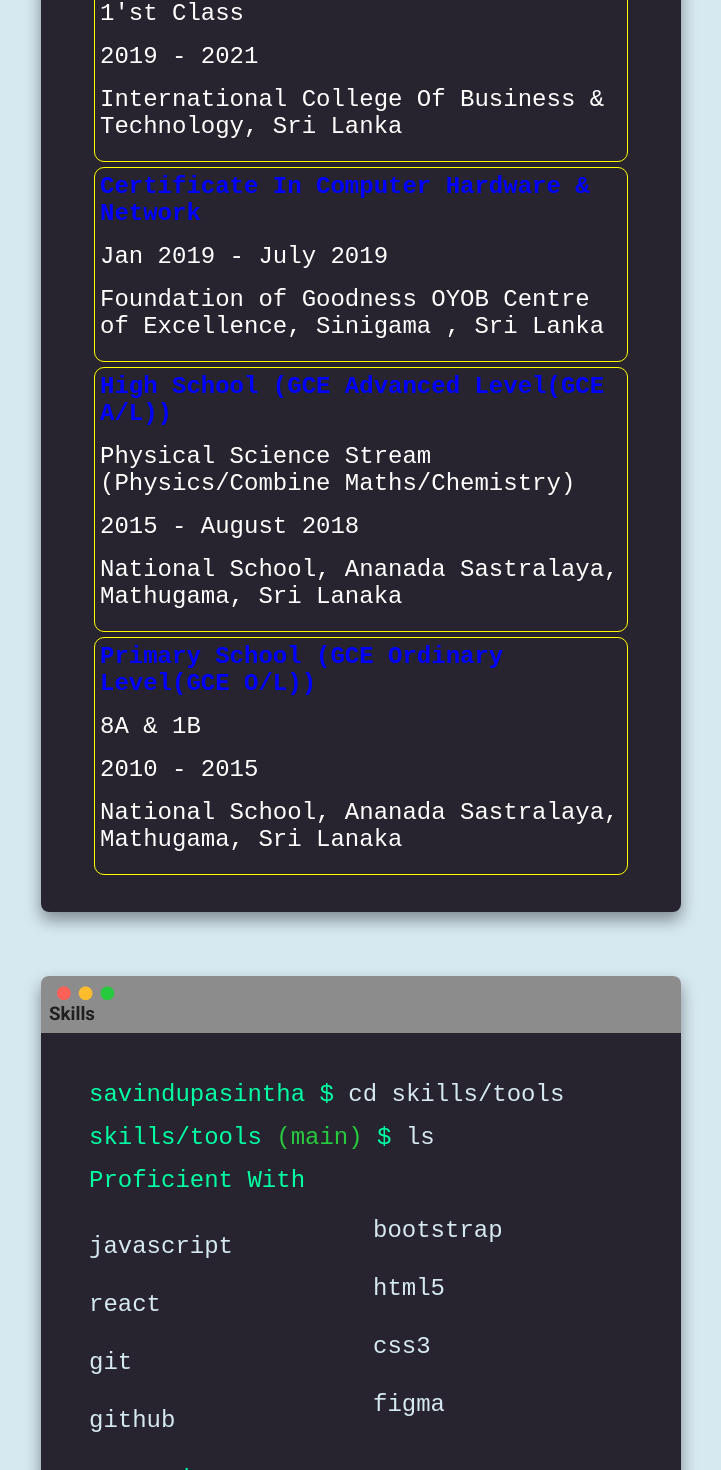
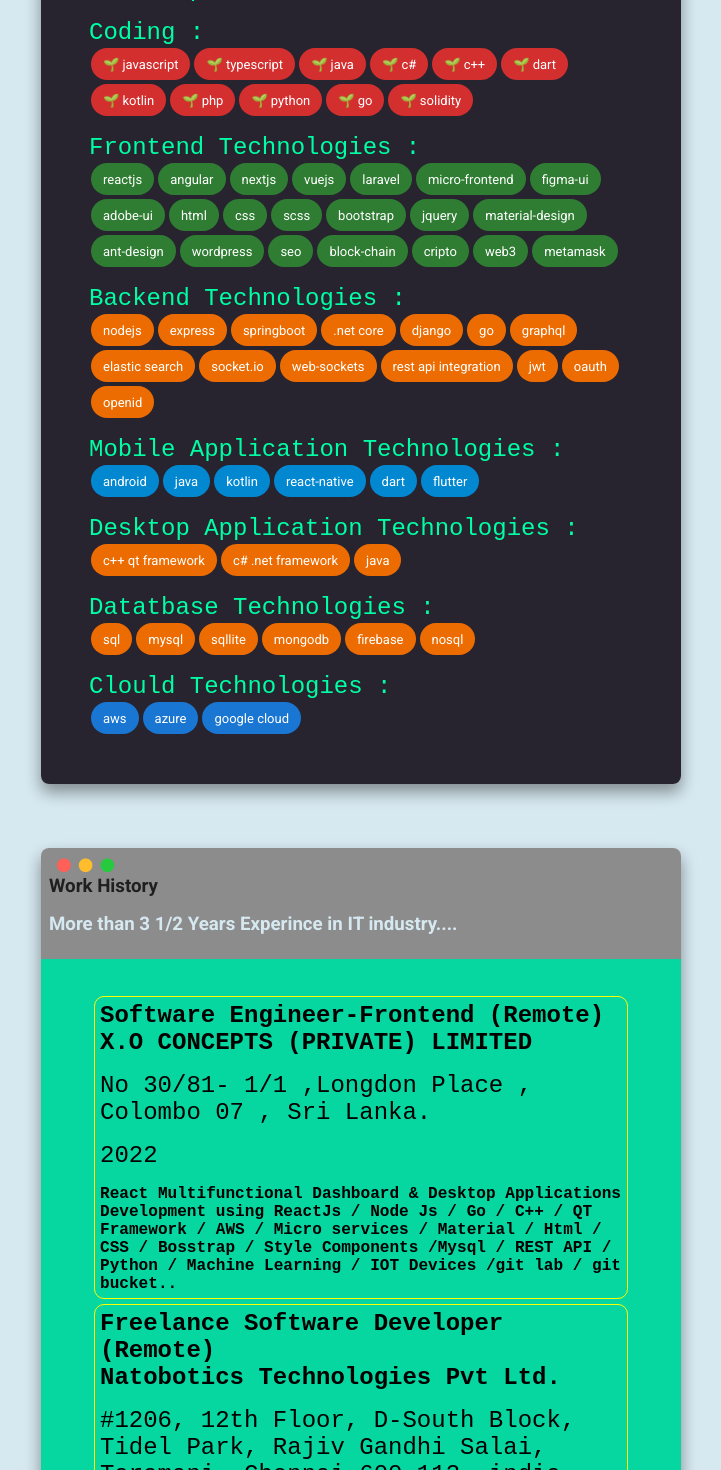
Before and after one commit to savindu-pasintha/new-portfolio, a React (Create React App) app: page /about in a window 1280 px wide. Shown: the part 940-2410 px from the top of the page, without its empty margins (279-1000 px from the left). Built offline with nearby package versions, Linux system fonts and the light colour scheme; the HTML template or start-up script is replaced by a standard one.

Commit message:
by savindu

```diff
--- a/src/components/about/About.js
+++ b/src/components/about/About.js
@@ -3,11 +3,12 @@
 import Terminal from './Terminal'
 import { Box } from '@mui/material'
 import { info } from '../../info/Info'
-
+import Chip from '@mui/material/Chip'
 export default function About() {
+  const chipsColors = ['primary', 'error', 'info', 'success', 'warning']
   const firstName = info.firstName.toLowerCase()
 
-  function educationText() {
+  function educationText({ textColor, h4 }) {
     return (
       <div style={{ color: 'white' }}>
         {info?.education.map((item) => {
@@ -21,18 +22,41 @@
                 padding: '5px',
               }}
             >
-              <h4 style={{ color: 'blue' }}>{item?.what}</h4>
-              <p style={{ color: 'white' }}>{item?.grade}</p>
-              <p style={{ color: 'white' }}>{item?.time}</p>
-
-              <p style={{ color: 'white' }}>{item?.where}</p>
+              <h4 style={{ color: h4 ? h4 : 'blue' }}>{item?.what}</h4>
+              <p style={{ color: textColor }}>{item?.grade}</p>
+              <p style={{ color: textColor }}>{item?.time}</p>
+              <p style={{ color: textColor }}>{item?.where}</p>
             </div>
           )
         })}
       </div>
     )
   }
-
+  function workHistoryText({ textColor, h4 }) {
+    return (
+      <div style={{ color: 'white' }}>
+        {info?.workHistory.map((item) => {
+          return (
+            <div
+              style={{
+                color: 'white',
+                border: '1px solid yellow',
+                borderRadius: '10px',
+                margin: '5px',
+                padding: '5px',
+              }}
+            >
+              <h4 style={{ color: h4 ? h4 : 'blue' }}>{item?.role}</h4>
+              <h4 style={{ color: textColor }}>{item?.company}</h4>
+              <p style={{ color: textColor }}>{item?.location}</p>
+              <p style={{ color: textColor }}>{item?.time}</p>
+              <h6 style={{ color: textColor }}>{item?.summery}</h6>
+            </div>
+          )
+        })}
+      </div>
+    )
+  }
   function aboutMeText() {
     return (
       <>
@@ -41,11 +65,11 @@
             {firstName}
             {info.lastName.toLowerCase()} $
           </span>{' '}
-          cat about{firstName}{' '}
+          sudo {firstName}{' '}
         </p>
         <p>
           <span style={{ color: info.baseColor }}>
-            about{firstName} <span className={Style.green}>(main)</span> ${' '}
+            about <span className={Style.green}>(main)</span> ${' '}
           </span>
           {info.bio}
         </p>
@@ -53,6 +77,27 @@
     )
   }
 
+  const SetOFSkill = ({ data, color }) => {
+    return (
+      //<Stack direction="row" sx={{ width: '50%' }} spacing={1} s>
+      <Box sx={{ width: 1 }}>
+        {data.map((item, index) => {
+          if (item != '' && item != null)
+            return (
+              <Chip
+                sx={{ margin: '2px' }}
+                key={index}
+                label={item.toLowerCase()}
+                color={color}
+                //variant="outlined"
+                onClick={() => {}}
+              />
+            )
+        })}
+      </Box>
+      //</Stack>
+    )
+  }
   function skillsText() {
     return (
       <>
@@ -64,6 +109,40 @@
           cd skills/tools
         </p>
         <p>
+          <span style={{ color: info.baseColor }}>Coding :</span>
+          <SetOFSkill data={info?.skills?.coding} color="error" />
+        </p>
+        <p>
+          <span style={{ color: info.baseColor }}>Frontend Technologies :</span>
+          <SetOFSkill data={info?.skills?.frontend} color="success" />
+        </p>
+        <p>
+          <span style={{ color: info.baseColor }}>Backend Technologies :</span>
+          <SetOFSkill data={info?.skills?.backend} color="warning" />
+        </p>
+        <p>
+          <span style={{ color: info.baseColor }}>
+            Mobile Application Technologies :
+          </span>
+          <SetOFSkill data={info?.skills?.mobile} color="info" />
+        </p>
+        <p>
+          <span style={{ color: info.baseColor }}>
+            Desktop Application Technologies :
+          </span>
+          <SetOFSkill data={info?.skills?.desktop} color="warning" />
+        </p>
+        <p>
+          <span style={{ color: info.baseColor }}>
+            Datatbase Technologies :
+          </span>
+          <SetOFSkill data={info?.skills?.database} color="warning" />
+        </p>
+        <p>
+          <span style={{ color: info.baseColor }}>Clould Technologies :</span>
+          <SetOFSkill data={info?.skills?.cloud} color="primary" />
+        </p>
+        {/*<p>
           <span style={{ color: info.baseColor }}>
             skills/tools <span className={Style.green}>(main)</span> $
           </span>{' '}
@@ -80,7 +159,8 @@
           {info.skills.exposedTo.map((skill, index) => (
             <li key={index}>{skill}</li>
           ))}
-        </ul>
+          </ul>
+          */}
       </>
     )
   }
@@ -123,8 +203,23 @@
       mt={'3rem'}
     >
       <Terminal title="About" text={aboutMeText()} />
-      <Terminal title="Education" text={educationText()} />
-      <Terminal title="Skills" text={skillsText()} />
+      <Terminal
+        title="Skills"
+        text={skillsText()}
+        subTitle="Why You Hire Me ... "
+      />
+
+      <Terminal
+        title="Work History"
+        text={workHistoryText({ textColor: 'black', h4: 'black' })}
+        backgroundColor="#06d6a0"
+        subTitle="More than 3 1/2 Years Experince in IT industry...."
+      />
+      <Terminal
+        title="Education"
+        text={educationText({ textColor: 'black', h4: 'black' })}
+        backgroundColor="#BD93BD"
+      />
       <Terminal text={miscText()} />
     </Box>
   )
--- a/src/components/about/Terminal.js
+++ b/src/components/about/Terminal.js
@@ -25,13 +25,20 @@
         <i className={classNames(iconClass, Style.red)} />
         <i className={classNames(iconClass, Style.amber)} />
         <i className={classNames(iconClass, Style.green)} />
-        <h3>{title}</h3>
+        <h3>
+          {title}
+          <p>{props?.subTitle ? props?.subTitle : ''}</p>
+        </h3>
       </Box>
       <Box
         py={{ xs: '1rem', md: '2rem' }}
         px={{ xs: '2rem', md: '3rem' }}
         borderRadius={'0 0 0.5rem 0.5rem'}
-        sx={{ backgroundColor: '#27242f' }}
+        sx={{
+          backgroundColor: props?.backgroundColor
+            ? props?.backgroundColor
+            : '#27242f',
+        }}
         fontSize={'1.5rem'}
         fontFamily={'Courier New, Courier, monospace'}
       >
--- a/src/components/home/Home.js
+++ b/src/components/home/Home.js
@@ -47,7 +47,7 @@
           </span>
           <span className={Style.hand}>🤚</span>
         </h1>
-        <h2>I'm {info?.position}.</h2>
+        <h2>{info?.position}</h2>
         <Box component={'ul'} p={'0.8rem'}>
           {info?.miniBio.map((bio, index) => (
             <EmojiBullet key={index} emoji={bio?.emoji} text={bio?.text} />
--- a/src/info/Info.js
+++ b/src/info/Info.js
@@ -27,8 +27,8 @@
 export const info = {
   firstName: 'Savindu',
   lastName: 'Pasintha',
-  initials: 'React+Js+Java+C# ..', // the example uses first and last, but feel free to use three or more if you like.
-  position: 'a Software Developer',
+  initials: '', //'React+Js+Java+C# ..', // the example uses first and last, but feel free to use three or more if you like.
+  position: 'Software Developer',
   selfPortrait: self1, // don't change this unless you want to name your self-portrait in the "img" folder something else!
   gradient: `-webkit-linear-gradient(135deg, ${colors})`, // don't change this either
   baseColor: colors[0],
@@ -36,7 +36,7 @@
     // these are just some "tidbits" about yourself. You can look at mine https://paytonjewell.github.io/#/ for an example if you'd like
     {
       emoji: '',
-      text: '+ 3.5 Year ',
+      text: '+ 3.5 Year Experince',
     },
     {
       emoji: '☕',
@@ -102,8 +102,64 @@
     // Just change the links so that they lead to your social profiles.
   ],
   bio:
-    "Hello! I'm John. I studied Computing and Software Engineering at Harvard, I enjoy long walks on the beach, and I believe artificial intelligence will inevitably rule us all one day. You should hire me!",
+    "Hello! I'm Savindu Pasintha. I studied at Computing and Software Engineering at Cardiff Metropolitan, University, Uk. Priviously,  3.5 years back I worked as a self thought software developer with Multiple orgarnizations in the world wide . Like India , Singappor, United kindom , sri  lanka , Africa , Nigeria , Morocco , Canada, and more ..., So I have greate experince about the software development industry with multiple areas and I am Good team player including with multiple tech stacks.",
   skills: {
+    coding: [
+      '🌱 JavaScript',
+      '🌱 Typescript',
+      '🌱 Java',
+      '🌱 C#',
+      ' 🌱 C++',
+      '🌱 Dart',
+      '🌱 Kotlin ',
+      '🌱 PHP',
+      '🌱 Python',
+      '🌱 Go',
+      '🌱 Solidity',
+    ],
+    backend: [
+      'NodeJs',
+      'Express',
+      'Springboot',
+      '.Net Core',
+      'Django',
+      'Go',
+      'GraphQL',
+      ' Elastic Search',
+      'Socket.io ',
+      'Web-Sockets',
+      'REST API Integration',
+      'JWT',
+      'OAuth',
+      'OpenID',
+    ],
+    frontend: [
+      'Reactjs',
+      'Angular',
+      ' Nextjs',
+      ' Vuejs',
+      ' Laravel',
+      'Micro-Frontend ',
+      'Figma-UI',
+      'Adobe-UI',
+      'HTML',
+      'CSS',
+      'SCSS',
+      'Bootstrap',
+      'JQuery',
+      'Material-Design',
+      'Ant-Design',
+      'WordPress',
+      'SEO',
+      'Block-Chain',
+      'Cripto',
+      'web3',
+      'Metamask',
+    ],
+    mobile: ['Android', 'Java', 'Kotlin', 'React-Native', 'Dart', 'Flutter'],
+    desktop: ['C++ QT Framework', 'C# .NET Framework', 'Java '],
+    database: ['SQL', 'MySql', 'SqlLite', 'MongoDB', 'Firebase ', 'Nosql'],
+    cloud: ['AWS', 'AZURE', 'Google Cloud'],
     proficientWith: [
       'javascript',
       'react',
@@ -118,8 +174,20 @@
   },
   hobbies: [
     {
-      label: 'reading',
+      label: 'programing',
       emoji: '📖',
+    },
+    {
+      label: 'researching new technologies',
+      emoji: '🎭',
+    },
+    {
+      label: 'self learning',
+      emoji: '🎥',
+    },
+    {
+      label: 'designing',
+      emoji: '🌶',
     },
     {
       label: 'theater',
@@ -136,79 +204,94 @@
     // Same as above, change the emojis to match / relate to your hobbies or interests.
     // You can also remove the emojis if you'd like, I just think they look cute :P
   ],
-  portfolio: [
-    // This is where your portfolio projects will be detailed
+  education: [
     {
       id: 1,
-      title: 'React Web Application `Beats Health`(for USA)',
-      summery:
-        'This One is a React Frontend and .NET Backend based on Hospital Management Dashboard.',
-      technologies: [
-        'react',
-        'javascript',
-        '@mui/Material Design',
-        '@material-ui',
-        'axios',
-        'REST Service',
-        'react-time-picker',
-        'react-select',
-        'react-phone-input-2',
-        'react-toastify',
-        'react-modal',
-        'material-table',
-        'react-collapsible',
-        'react-base64-downloader',
-        'git',
-        'github',
-        'bootstrap',
-        'html5',
-        'css3',
-        'figma',
-        '.net',
-        'c#',
-        'Pdf downloads',
-      ],
-      usedModules: ['date-fns', 'responsive', 'aws sdk', 'sass'],
-      live: '', //this should be a link to the live version of your project, think github pages, netlify, heroku, etc. Or your own domain, if you have it.
-      source: '', // this should be a link to the **repository** of the project, where the code is hosted.
-      image: mock1,
-      imagesUrl: [
-        'https://firebasestorage.googleapis.com/v0/b/savindupasintha-71dd8.appspot.com/o/Beats%20Health%20Project%2F1.PNG?alt=media&token=8dcdabfd-cc08-4065-a668-b7d3fc96fd83',
-        'https://firebasestorage.googleapis.com/v0/b/savindupasintha-71dd8.appspot.com/o/Beats%20Health%20Project%2F2.PNG?alt=media&token=3ec4c0ca-ad20-4c98-bbf0-acfd5a163d99',
-        'https://firebasestorage.googleapis.com/v0/b/savindupasintha-71dd8.appspot.com/o/Beats%20Health%20Project%2F3.PNG?alt=media&token=fc58babf-c406-4f87-bd24-0c41253933af',
-        'https://firebasestorage.googleapis.com/v0/b/savindupasintha-71dd8.appspot.com/o/Beats%20Health%20Project%2F4.PNG?alt=media&token=41cd8063-437b-4b95-a2d5-6708af3e4a76',
-        'https://firebasestorage.googleapis.com/v0/b/savindupasintha-71dd8.appspot.com/o/Beats%20Health%20Project%2F5.PNG?alt=media&token=77898f88-bb84-49f0-bcf3-dd7579856b35',
-        'https://firebasestorage.googleapis.com/v0/b/savindupasintha-71dd8.appspot.com/o/Beats%20Health%20Project%2F6.PNG?alt=media&token=b2a5463d-559d-40b2-9b05-a4afa278b3a9',
-        'https://firebasestorage.googleapis.com/v0/b/savindupasintha-71dd8.appspot.com/o/Beats%20Health%20Project%2F7.PNG?alt=media&token=7cd2f811-2052-4c9d-8c49-ea5e4f7a6b29',
-      ],
+      what: 'BSC(Hons) Computing & Software Engineering',
+      where: 'Cardiff Metropolitan, University, Uk',
+      time: ' 2019 - May 2021',
+      grade: "1'st Class",
     },
     {
       id: 2,
-      title: 'Veritas Petroleum Services Static Web Site (for USA)',
+      what: 'Higher National Diploma in Computing & Software Engineering',
+      where: 'International College Of Business & Technology, Sri Lanka',
+      time: ' 2019 - 2021',
+      grade: "1'st Class",
+    },
+    {
+      id: 3,
+      what: 'Certificate In Computer Hardware & Network',
+      where:
+        'Foundation of Goodness OYOB Centre of Excellence, Sinigama , Sri Lanka',
+      time: 'Jan 2019 - July 2019 ',
+      grade: '',
+    },
+    {
+      id: 4,
+      what: 'High School (GCE Advanced Level(GCE A/L))',
+      where: 'National School, Ananada Sastralaya, Mathugama, Sri Lanaka',
+      time: '2015 - August 2018',
+      grade: `Physical Science Stream  (Physics/Combine Maths/Chemistry)`,
+    },
+    {
+      id: 5,
+      what: 'Primary School (GCE Ordinary Level(GCE O/L))',
+      where: 'National School, Ananada Sastralaya, Mathugama, Sri Lanaka',
+      time: '2010 - 2015',
+      grade: `8A & 1B`,
+    },
+  ],
+  workHistory: [
+    {
+      id: 1,
+      role: 'Software Engineer-Frontend  (Remote)',
+      company: 'X.O CONCEPTS (PRIVATE) LIMITED',
+      location: 'No 30/81- 1/1 ,Longdon Place , Colombo 07 , Sri Lanka.',
+      time: '2022',
       summery:
-        'This Project for Veritas Petroleum Services(vps). They do world wide OIL testing and report generation.',
-      technologies: [
-        'javascript',
-        'Html',
-        'Jquery',
-        'github',
-        'bootstrap',
-        'SEO',
-        'Pdf downloads',
-        'charts',
-        'Maps',
-      ],
-      usedModules: [],
-      live: 'https://www.vpsveritas.com',
-      source: '',
-      image: mock2,
-      imagesUrl: [
-        'https://firebasestorage.googleapis.com/v0/b/savindupasintha-71dd8.appspot.com/o/VPS%20Frontend%20web%20site%20html%2F1.PNG?alt=media&token=3c9d13c9-cf95-4253-b492-b3763fbc2e46',
-        'https://firebasestorage.googleapis.com/v0/b/savindupasintha-71dd8.appspot.com/o/VPS%20Frontend%20web%20site%20html%2F2.PNG?alt=media&token=504a3384-e448-48a9-95c3-4de6bfb686e2',
-        'https://firebasestorage.googleapis.com/v0/b/savindupasintha-71dd8.appspot.com/o/VPS%20Frontend%20web%20site%20html%2F3.PNG?alt=media&token=8482bfa7-c97b-4b90-8c48-760821c12bce',
-        'https://firebasestorage.googleapis.com/v0/b/savindupasintha-71dd8.appspot.com/o/VPS%20Frontend%20web%20site%20html%2F4.PNG?alt=media&token=4b3a82ec-4545-4e29-b721-6103e004b5ee',
-      ],
+        'React Multifunctional Dashboard & Desktop Applications Development using ReactJs / Node Js / Go / C++ / QT Framework / AWS / Micro services / Material / Html / CSS / Bosstrap / Style Components /Mysql / REST API / Python / Machine Learning / IOT Devices /git lab / git bucket..',
     },
+    {
+      id: 2,
+      role: 'Freelance Software Developer (Remote)',
+      company: 'Natobotics Technologies Pvt Ltd.',
+      location:
+        '#1206, 12th Floor, D-South Block, Tidel Park, Rajiv Gandhi Salai, Taramani, Chennai 600 113, india',
+      time: '2021',
+      summery:
+        'React Multifunctional Dashboard Development / Static Web sites /REST API / ReactJS Framework / Javascript / Typescript /Html / CSS / Boostrap /ANT Design / Material Design / Mysql / MondoDB / Azure / Clould / C# / .Net Framework / .Net core api / Python / Webscraping /github / git lab',
+    },
+    {
+      id: 3,
+      role: 'Associate Software Engineer (Remote)',
+      company: 'Nvision IT Solutions (PVT) Limited',
+      location: '10 Kumarage Watta Road, Sri Jayawardenepura Kotte,Sri Lanka',
+      time: '2020',
+      summery:
+        'Mobile applications development and Web applications development with Java / React Native / Flutter /git lab / git hub /Rest Services /Sqlite database / Mysql /Jet pack /room database / AWS ',
+    },
+    {
+      id: 4,
+      role: 'Associate DevOPS Engineer (Remote)',
+      company: 'Global Wavenet International Pvt Ltd , Singappore',
+      time: '2019',
+      location: '',
+      summery:
+        'USSD & IVR(Interact voice response) Systems Development AWS / NodeJs / Javascript / kapanga Tool / System Design / Machine Learning / gitbucket ',
+    },
+    {
+      id: 1,
+      role: 'Freelance Software Developer',
+      company: 'Upwork.com & Fiver.com',
+      location: '',
+      time: '2018',
+      summery:
+        'Full stack web & mobile applications development & Mobile app reverse engineering',
+    },
+  ],
+  portfolio: [
+    // This is where your portfolio projects will be detailed
     {
       id: 3,
       title:
@@ -286,26 +369,77 @@
       ],
     },
     {
-      id: 4,
-      title: 'QT GUI C++ Desktop Application(China)',
+      id: 1,
+      title: 'React Web Application `Beats Health`(for USA)',
       summery:
-        'This Project for the `Elastic Quality Checking Software Solution`',
+        'This One is a React Frontend and .NET Backend based on Hospital Management Dashboard.',
       technologies: [
-        'c++',
-        'QT Framework',
-        'IOT',
-        'QML',
-        'CSS',
-        'Electric Motors',
-        'Camera',
-        'Lights',
+        'react',
+        'javascript',
+        '@mui/Material Design',
+        '@material-ui',
+        'axios',
+        'REST Service',
+        'react-time-picker',
+        'react-select',
+        'react-phone-input-2',
+        'react-toastify',
+        'react-modal',
+        'material-table',
+        'react-collapsible',
+        'react-base64-downloader',
+        'git',
+        'github',
+        'bootstrap',
+        'html5',
+        'css3',
+        'figma',
+        '.net',
+        'c#',
+        'Pdf downloads',
       ],
-      usedModules: [''],
-      live: '',
+      usedModules: ['date-fns', 'responsive', 'aws sdk', 'sass'],
+      live: '', //this should be a link to the live version of your project, think github pages, netlify, heroku, etc. Or your own domain, if you have it.
+      source: '', // this should be a link to the **repository** of the project, where the code is hosted.
+      image: mock1,
+      imagesUrl: [
+        'https://firebasestorage.googleapis.com/v0/b/savindupasintha-71dd8.appspot.com/o/Beats%20Health%20Project%2F1.PNG?alt=media&token=8dcdabfd-cc08-4065-a668-b7d3fc96fd83',
+        'https://firebasestorage.googleapis.com/v0/b/savindupasintha-71dd8.appspot.com/o/Beats%20Health%20Project%2F2.PNG?alt=media&token=3ec4c0ca-ad20-4c98-bbf0-acfd5a163d99',
+        'https://firebasestorage.googleapis.com/v0/b/savindupasintha-71dd8.appspot.com/o/Beats%20Health%20Project%2F3.PNG?alt=media&token=fc58babf-c406-4f87-bd24-0c41253933af',
+        'https://firebasestorage.googleapis.com/v0/b/savindupasintha-71dd8.appspot.com/o/Beats%20Health%20Project%2F4.PNG?alt=media&token=41cd8063-437b-4b95-a2d5-6708af3e4a76',
+        'https://firebasestorage.googleapis.com/v0/b/savindupasintha-71dd8.appspot.com/o/Beats%20Health%20Project%2F5.PNG?alt=media&token=77898f88-bb84-49f0-bcf3-dd7579856b35',
+        'https://firebasestorage.googleapis.com/v0/b/savindupasintha-71dd8.appspot.com/o/Beats%20Health%20Project%2F6.PNG?alt=media&token=b2a5463d-559d-40b2-9b05-a4afa278b3a9',
+        'https://firebasestorage.googleapis.com/v0/b/savindupasintha-71dd8.appspot.com/o/Beats%20Health%20Project%2F7.PNG?alt=media&token=7cd2f811-2052-4c9d-8c49-ea5e4f7a6b29',
+      ],
+    },
+    {
+      id: 2,
+      title: 'Veritas Petroleum Services Static Web Site (for USA)',
+      summery:
+        'This Project for Veritas Petroleum Services(vps). They do world wide OIL testing and report generation.',
+      technologies: [
+        'javascript',
+        'Html',
+        'Jquery',
+        'github',
+        'bootstrap',
+        'SEO',
+        'Pdf downloads',
+        'charts',
+        'Maps',
+      ],
+      usedModules: [],
+      live: 'https://www.vpsveritas.com',
       source: '',
       image: mock2,
-      imagesUrl: [''],
+      imagesUrl: [
+        'https://firebasestorage.googleapis.com/v0/b/savindupasintha-71dd8.appspot.com/o/VPS%20Frontend%20web%20site%20html%2F1.PNG?alt=media&token=3c9d13c9-cf95-4253-b492-b3763fbc2e46',
+        'https://firebasestorage.googleapis.com/v0/b/savindupasintha-71dd8.appspot.com/o/VPS%20Frontend%20web%20site%20html%2F2.PNG?alt=media&token=504a3384-e448-48a9-95c3-4de6bfb686e2',
+        'https://firebasestorage.googleapis.com/v0/b/savindupasintha-71dd8.appspot.com/o/VPS%20Frontend%20web%20site%20html%2F3.PNG?alt=media&token=8482bfa7-c97b-4b90-8c48-760821c12bce',
+        'https://firebasestorage.googleapis.com/v0/b/savindupasintha-71dd8.appspot.com/o/VPS%20Frontend%20web%20site%20html%2F4.PNG?alt=media&token=4b3a82ec-4545-4e29-b721-6103e004b5ee',
+      ],
     },
+
     {
       id: 5,
       title:
@@ -664,6 +798,27 @@
       imagesUrl: [''],
     },
     {
+      id: 4,
+      title: 'QT GUI C++ Desktop Application(China)',
+      summery:
+        'This Project for the `Elastic Quality Checking Software Solution`',
+      technologies: [
+        'c++',
+        'QT Framework',
+        'IOT',
+        'QML',
+        'CSS',
+        'Electric Motors',
+        'Camera',
+        'Lights',
+      ],
+      usedModules: [''],
+      live: '',
+      source: '',
+      image: mock2,
+      imagesUrl: [''],
+    },
+    {
       id: 6,
       title: '',
       summery: '',
@@ -675,42 +830,4 @@
       imagesUrl: [''],
     },
   ],
-  education: [
-    {
-      id: 1,
-      what: 'BSC(Hons) Computing & Software Engineering',
-      where: 'Cardiff Metropolitan, University, Uk',
-      time: ' 2019 - May 2021',
-      grade: "1'st Class",
-    },
-    {
-      id: 2,
-      what: 'Higher National Diploma in Computing & Software Engineering',
-      where: 'International College Of Business & Technology, Sri Lanka',
-      time: ' 2019 - 2021',
-      grade: "1'st Class",
-    },
-    {
-      id: 3,
-      what: 'Certificate In Computer Hardware & Network',
-      where:
-        'Foundation of Goodness OYOB Centre of Excellence, Sinigama , Sri Lanka',
-      time: 'Jan 2019 - July 2019 ',
-      grade: '',
-    },
-    {
-      id: 4,
-      what: 'High School (GCE Advanced Level(GCE A/L))',
-      where: 'National School, Ananada Sastralaya, Mathugama, Sri Lanaka',
-      time: '2015 - August 2018',
-      grade: `Physical Science Stream  (Physics/Combine Maths/Chemistry)`,
-    },
-    {
-      id: 5,
-      what: 'Primary School (GCE Ordinary Level(GCE O/L))',
-      where: 'National School, Ananada Sastralaya, Mathugama, Sri Lanaka',
-      time: '2010 - 2015',
-      grade: `8A & 1B`,
-    },
-  ],
 }
```
Also changed, not shown: src/components/portfolio/Portfolio.js (+4 -4 lines).
